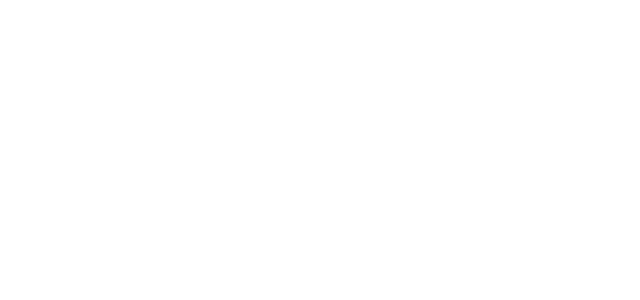
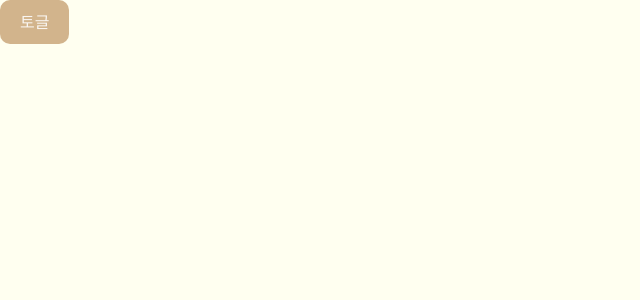
Before and after one commit to sae1013/react-playground, a React (Vite) app: page / in a window 1280 px wide. Shown: the top 300 px of the page, without its empty margins (0-640 px from the left). Built offline with nearby package versions, Linux system fonts and the light colour scheme.

Commit message:
다크모드

```diff
--- a/package.json
+++ b/package.json
@@ -18,6 +18,9 @@
     "@types/react": "^18.0.17",
     "@types/react-dom": "^18.0.6",
     "@vitejs/plugin-react": "^2.1.0",
+    "autoprefixer": "^10.4.12",
+    "postcss": "^8.4.18",
+    "tailwindcss": "^3.1.8",
     "vite": "^3.1.0"
   }
 }
--- a/src/App.jsx
+++ b/src/App.jsx
@@ -3,10 +3,14 @@
 import './App.scss'
 
 function App() {
+  const toggleMode = () => {
+    const htmlDom = document.getElementsByTagName('html')[0];
+    htmlDom.classList.toggle("dark")
 
+  }
   return (
     <div className="App">
-
+      <button onClick={toggleMode}>토글</button>
     </div>
   )
 }
--- a/src/App.scss
+++ b/src/App.scss
@@ -1,4 +1,21 @@
 @import 'global';
+//break points
+//sm (640px)	max-width: 640px;
+//md (768px)	max-width: 768px;
+//lg (1024px)	max-width: 1024px;
+//xl (1280px)	max-width: 1280px;
+//2xl (1536px)	max-width: 1536px;
+
+
+html {
+  --primary-color:ivory;
+  --button-primary-color: tan;
+}
+
+html.dark {
+  --primary-color: #000;
+  --button-primary-color: purple;
+}
 
 * {
   box-sizing: border-box;
@@ -7,8 +24,30 @@
 body {
   padding: 0;
   margin: 0;
+
 }
 
 ul {
   list-style: none;
 }
+
+.App {
+  background-color: var(--primary-color);
+  height: 100vh;
+
+}
+
+button {
+  //width: 100px;
+  padding: 10px 20px;
+  outline: none;
+  border: none;
+  background-color:var(--button-primary-color);
+  transition: all 0.2s;
+  border-radius: 10px;
+  &:hover {
+    opacity:0.7;
+
+
+  }
+}
--- a/src/_global.scss
+++ b/src/_global.scss
@@ -1,7 +1,10 @@
-$primary-color:#f3f3f3 ;
-
+@tailwind base;
+@tailwind components;
+@tailwind utilities;
+//@import './App.scss';
 
 @mixin set-color($color, $bg-color) {
   color: $color;
   background-color: $bg-color;
+  background-color: var(--primary-color);
 }
--- a/src/index.css
+++ b/src/index.css
@@ -1,3 +1,4 @@
+
 :root {
   font-family: Inter, Avenir, Helvetica, Arial, sans-serif;
   font-size: 16px;
@@ -6,7 +7,7 @@
 
   color-scheme: light dark;
   color: rgba(255, 255, 255, 0.87);
-  background-color: #242424;
+  /*background-color: #242424;*/
 
   font-synthesis: none;
   text-rendering: optimizeLegibility;
@@ -14,57 +15,3 @@
   -moz-osx-font-smoothing: grayscale;
   -webkit-text-size-adjust: 100%;
 }
-
-a {
-  font-weight: 500;
-  color: #646cff;
-  text-decoration: inherit;
-}
-a:hover {
-  color: #535bf2;
-}
-
-body {
-  margin: 0;
-  display: flex;
-  place-items: center;
-  min-width: 320px;
-  min-height: 100vh;
-}
-
-h1 {
-  font-size: 3.2em;
-  line-height: 1.1;
-}
-
-button {
-  border-radius: 8px;
-  border: 1px solid transparent;
-  padding: 0.6em 1.2em;
-  font-size: 1em;
-  font-weight: 500;
-  font-family: inherit;
-  background-color: #1a1a1a;
-  cursor: pointer;
-  transition: border-color 0.25s;
-}
-button:hover {
-  border-color: #646cff;
-}
-button:focus,
-button:focus-visible {
-  outline: 4px auto -webkit-focus-ring-color;
-}
-
-@media (prefers-color-scheme: light) {
-  :root {
-    color: #213547;
-    background-color: #ffffff;
-  }
-  a:hover {
-    color: #747bff;
-  }
-  button {
-    background-color: #f9f9f9;
-  }
-}
```
Also changed, not shown: 1 other file (tests, documents, lock files or other folders).
